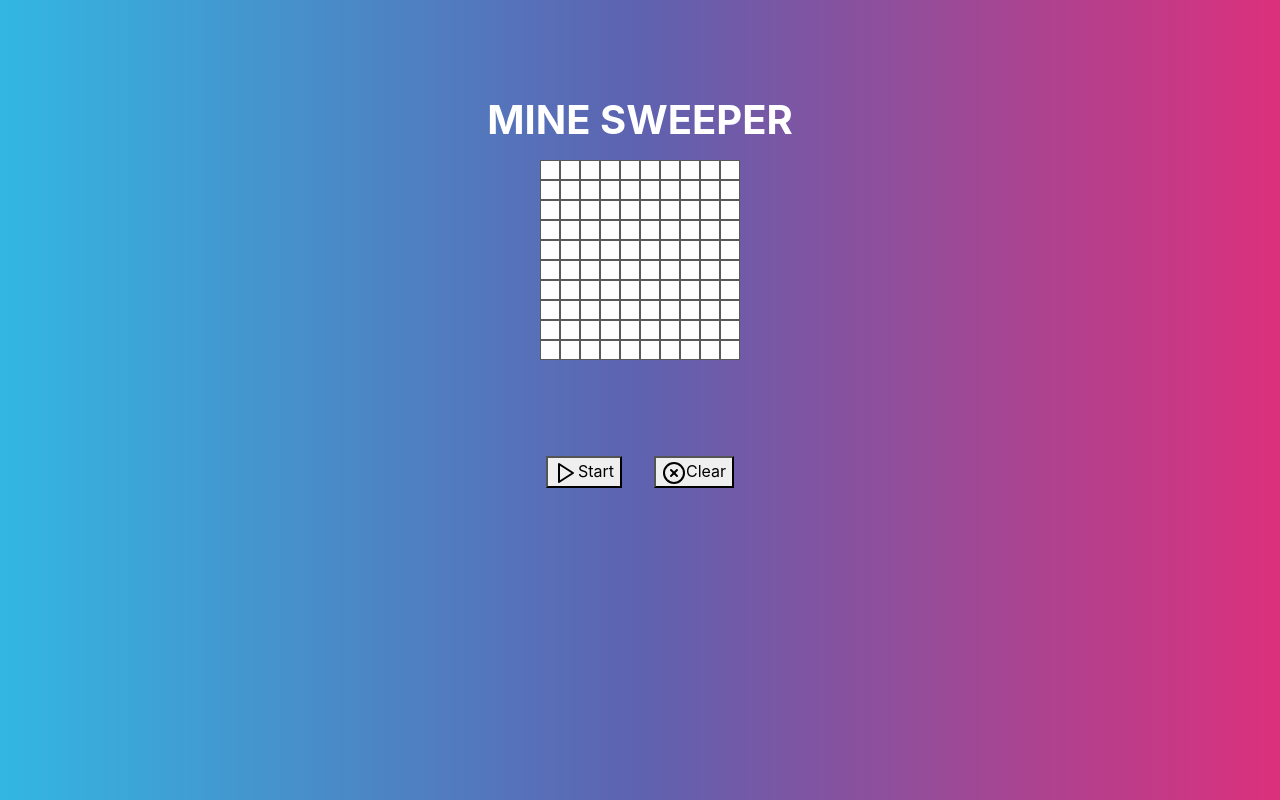
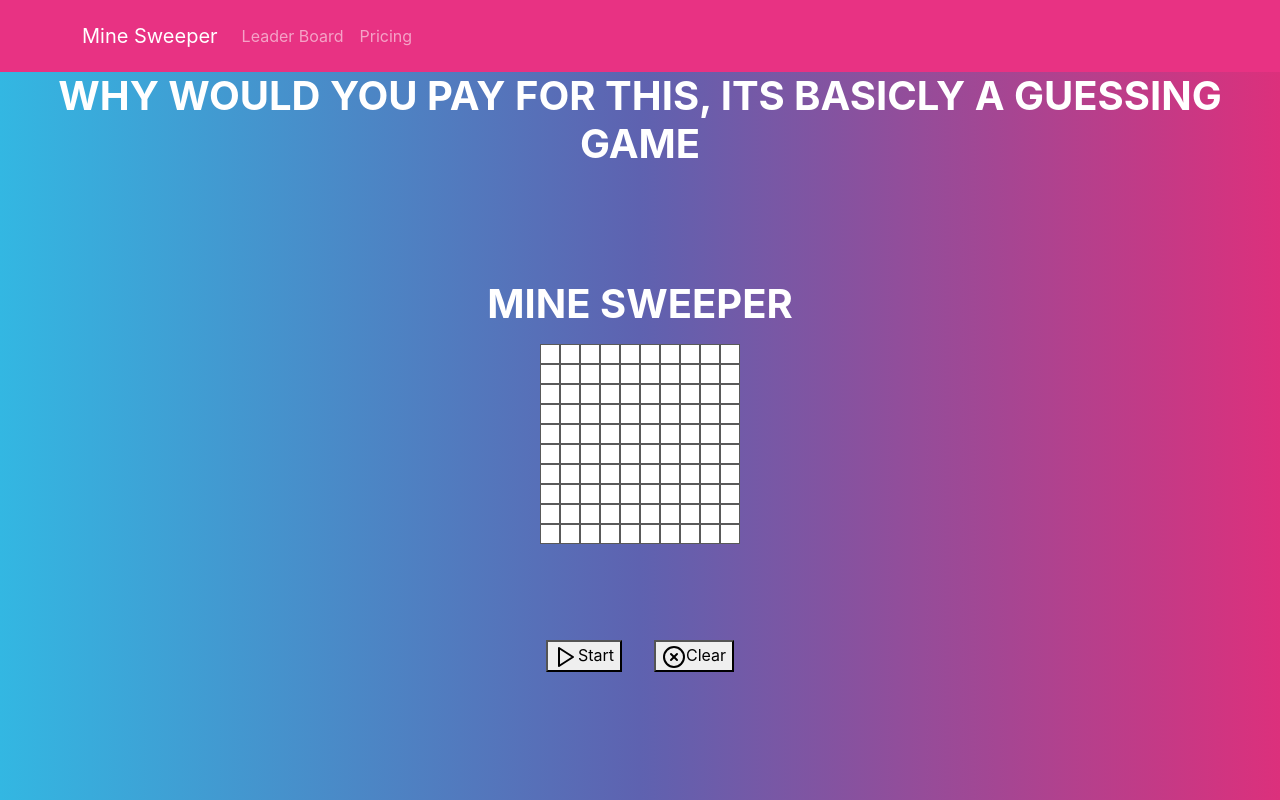
Before and after one commit to jessemadsen1/minesweeper, a React (Create React App) app: page /pricing in a window 1280 px wide. Built offline with nearby package versions, Linux system fonts and the light colour scheme.

Commit message:
pricing route working

```diff
--- a/src/App.tsx
+++ b/src/App.tsx
@@ -1,7 +1,12 @@
+import * as React from 'react';
+
+import { BrowserRouter, Routes, Route } from "react-router-dom";
 import { FC, useState, useRef, useCallback } from "react";
 import "./App.css";
 
 import GridButtons from "./components/GridButtons";
+import NavBar from "./components/NavBar";
+import Pricing from "./components/Pages/Pricing";
 
 const numRows = 10;
 const numCols = 10;
@@ -54,6 +59,16 @@ const App: FC = () => {
   };
 
   return (
+    <>
+      <NavBar />
+      <div>
+        <BrowserRouter>
+          <Routes>
+            <Route path="/pricing" element={<Pricing />} />
+          </Routes>
+        </BrowserRouter>
+      </div>
+
       <div className="container has-text-centered py-5">
         <h1 className="title is-uppercase">Mine Sweeper</h1>
         <div
@@ -92,6 +107,7 @@ const App: FC = () => {
           <GridButtons clearBoard={clearTiles} />
         </div>
       </div>
+    </>
   );
 };
 
--- /dev/null
+++ b/src/components/NavBar.tsx
@@ -0,0 +1,22 @@
+import React from "react";
+import Container from "react-bootstrap/Container";
+import Nav from "react-bootstrap/Nav";
+import Navbar from "react-bootstrap/Navbar";
+
+function NavBar() {
+  return (
+    <>
+      <Navbar bg="primary" variant="dark">
+        <Container>
+          <Navbar.Brand href="/home">Mine Sweeper</Navbar.Brand>
+          <Nav className="me-auto">
+            <Nav.Link href="/leader_board">Leader Board</Nav.Link>
+            <Nav.Link href="/pricing">Pricing</Nav.Link>
+          </Nav>
+        </Container>
+      </Navbar>
+    </>
+  );
+}
+
+export default NavBar;
--- /dev/null
+++ b/src/components/Pages/Pricing.tsx
@@ -0,0 +1,12 @@
+import React from "react";
+
+
+const Pricing = () =>  {
+  return (
+  <>
+  <h1>Why would you pay for this, its basicly a guessing game</h1>
+  </>
+  )
+};
+
+export default Pricing;
--- a/src/index.tsx
+++ b/src/index.tsx
@@ -1,20 +1,18 @@
-import React from 'react';
-import ReactDOM from 'react-dom/client';
+import React from "react";
+import ReactDOM from "react-dom/client";
+import { BrowserRouter } from "react-router-dom";
 import "bootswatch/dist/quartz/bootstrap.min.css";
-import './index.css';
-import App from './App';
-import reportWebVitals from './reportWebVitals';
+import "./index.css";
+import App from "./App";
+import reportWebVitals from "./reportWebVitals";
 
 const root = ReactDOM.createRoot(
-  document.getElementById('root') as HTMLElement
+  document.getElementById("root") as HTMLElement
 );
 root.render(
-  <React.StrictMode>
-    <App />
-  </React.StrictMode>
+
+
+      <App />
+
+
 );
-
-// If you want to start measuring performance in your app, pass a function
-// to log results (for example: reportWebVitals(console.log))
-// or send to an analytics endpoint. Learn more: https://bit.ly/CRA-vitals
-reportWebVitals();
```
Also changed, not shown: package.json (+7 -1 lines), 1 other file (tests, documents, lock files or other folders). Lines whose indentation alone changed are shown as unchanged.
